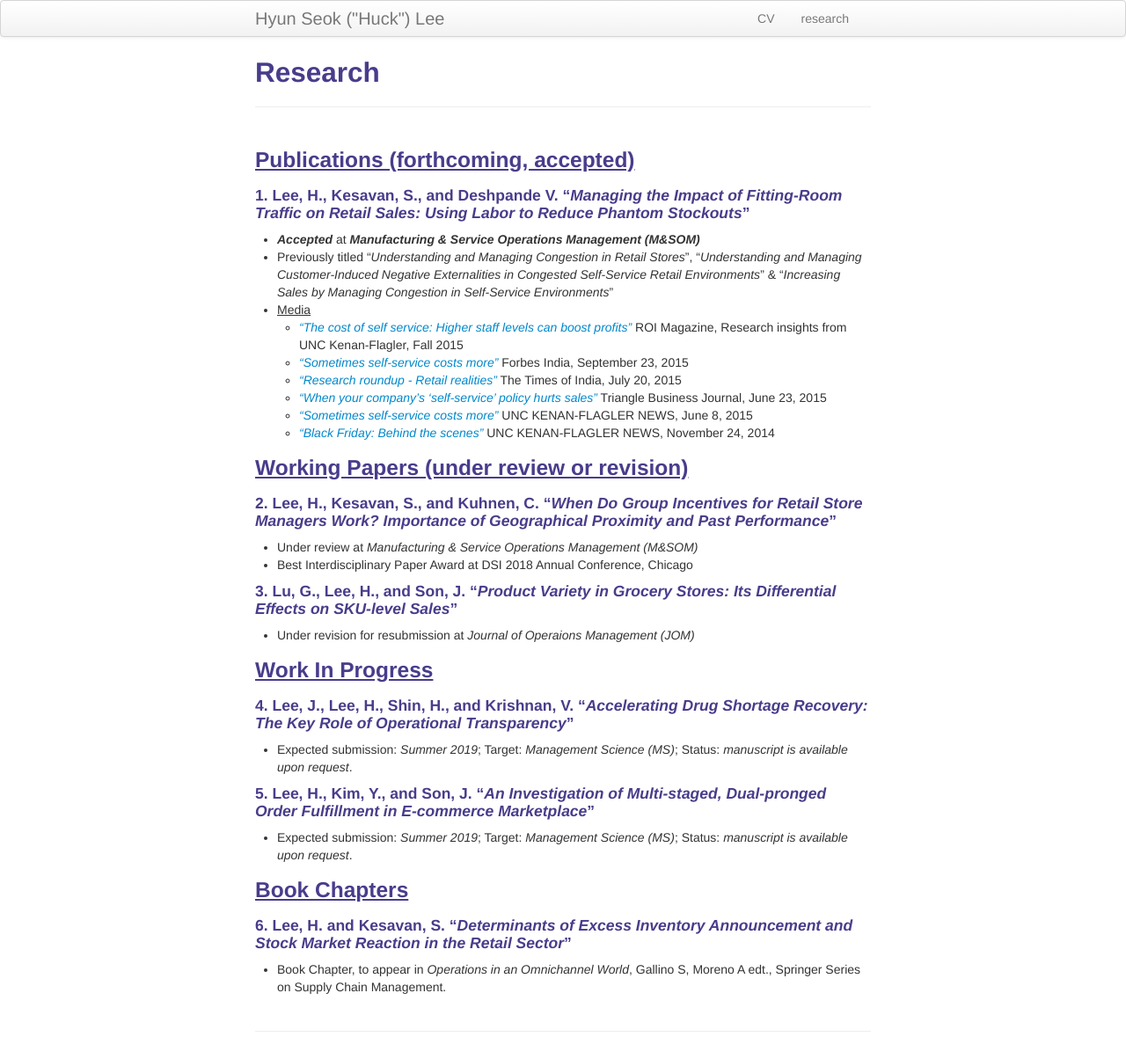
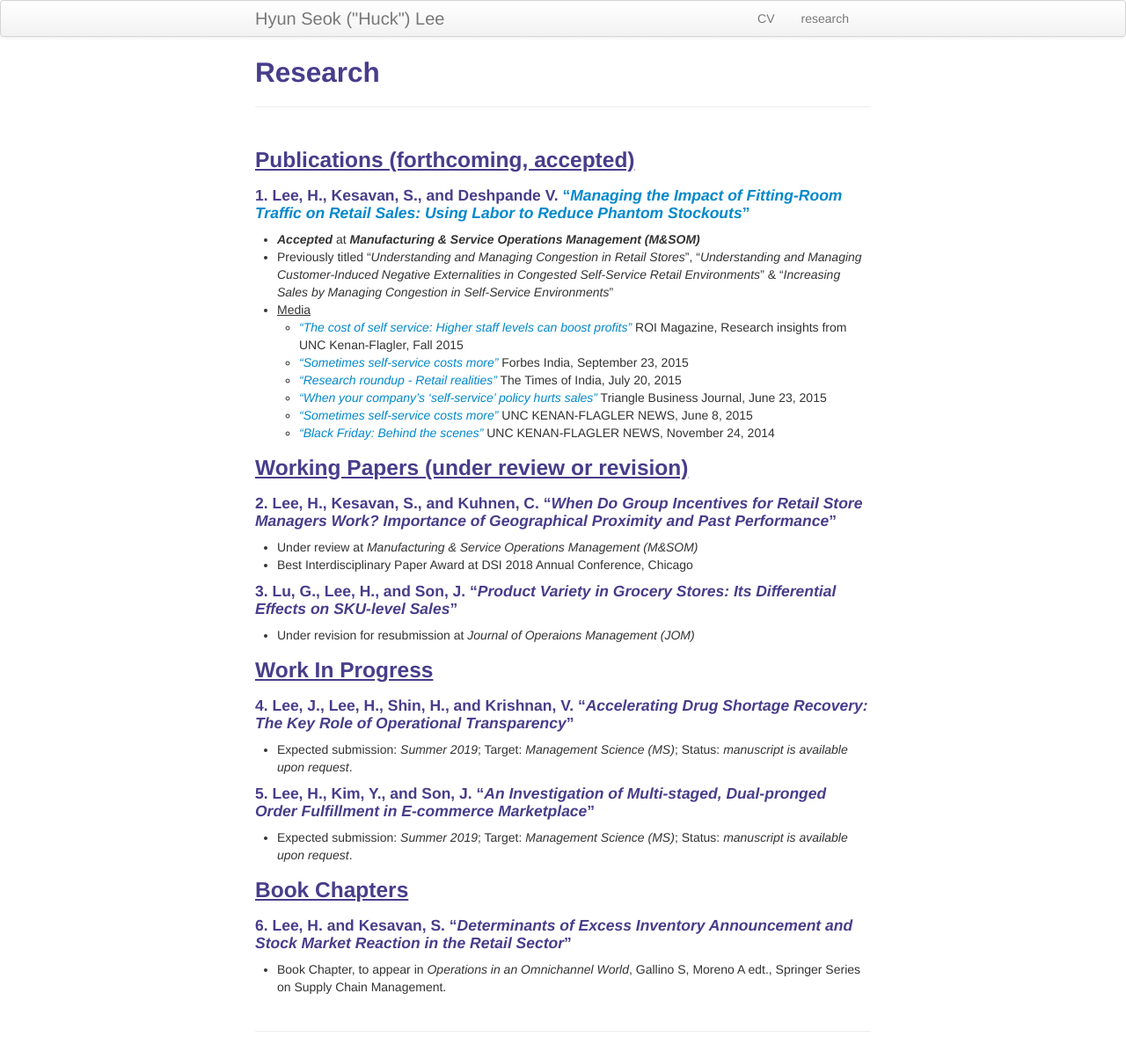
Before and after one commit to lordya2/lordya2.github.io, a Jekyll site: the page built from pages/research.md, in a window 1280 px wide. Shown: the whole page at 88% size. Built offline with Jekyll 4.4.1, drawn with Linux system fonts in a browser that asks for light colours; part of the change alters nothing that is shown.

```diff
--- a/pages/research.md
+++ b/pages/research.md
@@ -6,7 +6,7 @@ description: Hyun Seok ("Huck") Lee's research
 
 
 ### <u>Publications (forthcoming, accepted) </u>
-#### 1. Lee, H., Kesavan, S., and Deshpande V. "*Managing the Impact of Fitting-Room Traffic on Retail Sales: Using Labor to Reduce Phantom Stockouts*"
+#### 1. Lee, H., Kesavan, S., and Deshpande V. ["*Managing the Impact of Fitting-Room Traffic on Retail Sales: Using Labor to Reduce Phantom Stockouts*"](https://papers.ssrn.com/sol3/papers.cfm?abstract_id=2523680)
 * ***Accepted*** at ***Manufacturing & Service Operations Management (M&SOM)***
 * Previously titled "*Understanding and Managing Congestion in Retail Stores*", "*Understanding and Managing Customer-Induced Negative Externalities in Congested Self-Service Retail Environments*" & "*Increasing Sales by Managing Congestion in Self-Service Environments*"
 * <u>Media</u>
```
